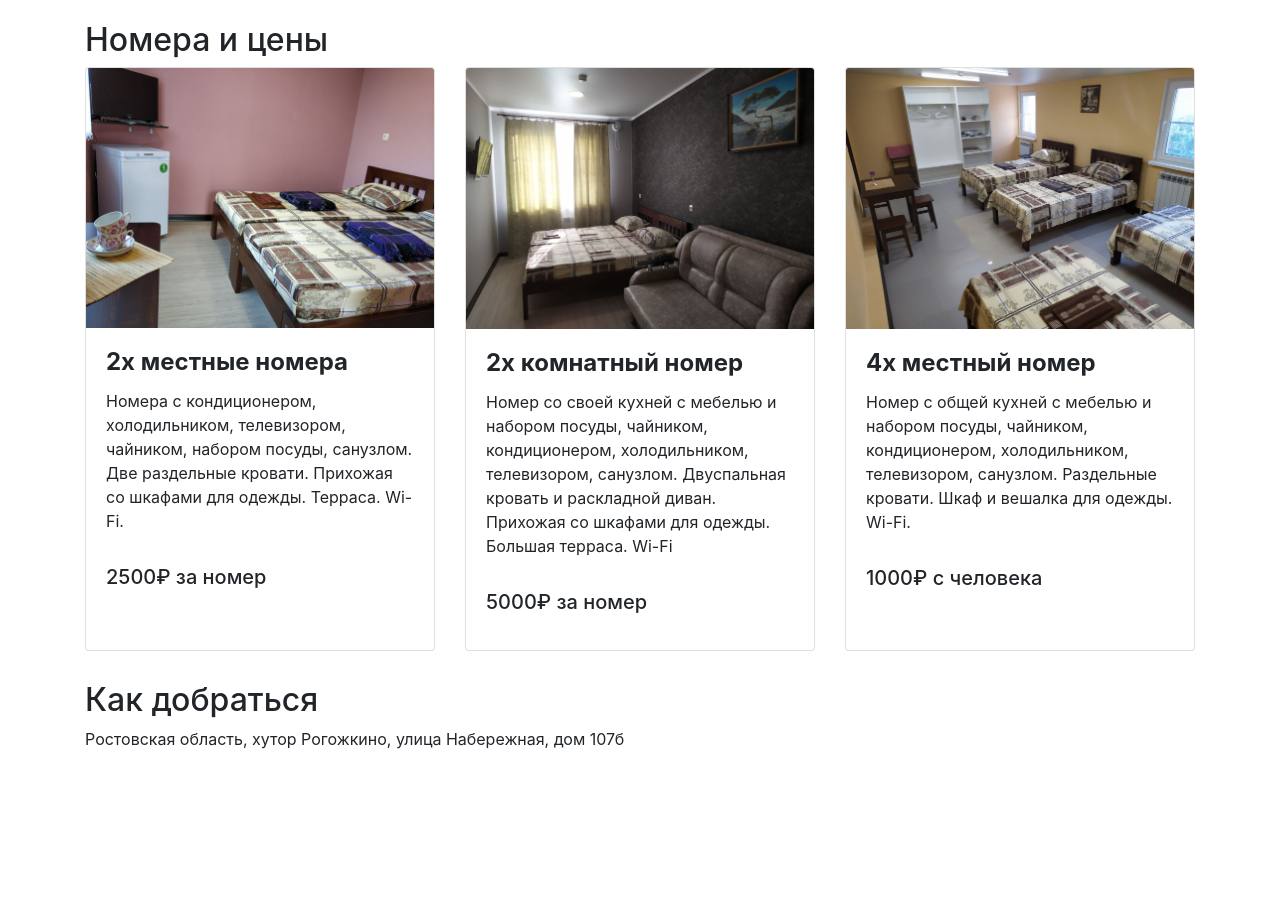
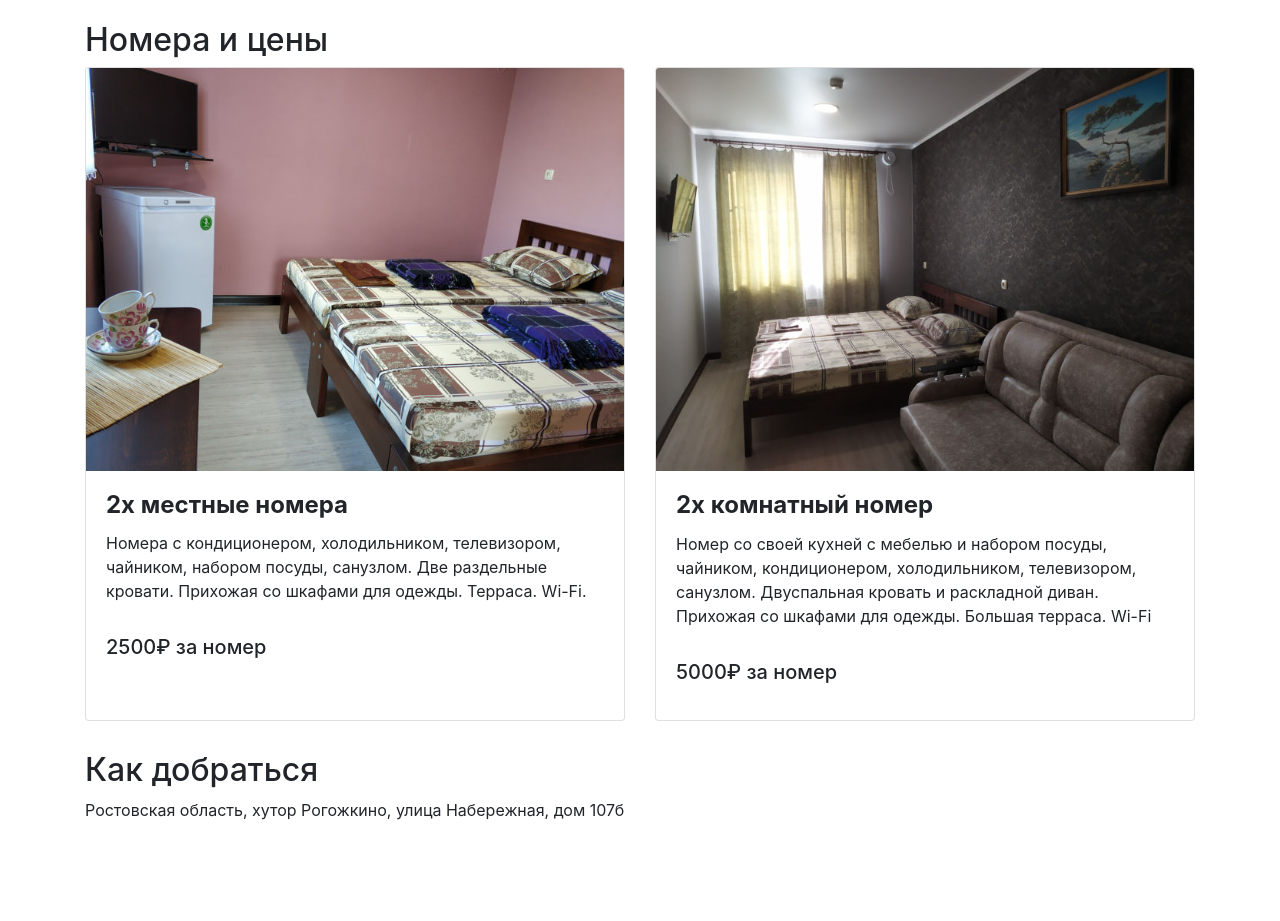
Before and after one commit to deltadona/DeltaDona.ru, a plain HTML site: page index.html in a window 1280 px wide. Shown: the part 1594-2515 px from the top of the page. Drawn offline with nearby package versions, Linux system fonts and the light colour scheme; some packages are replaced by stand-ins of ours; a script that the page names is missing.

Commit message:
Removed 4-people room and resize other two blocks

```diff
--- a/index.html
+++ b/index.html
@@ -237,7 +237,7 @@
     </h2>
 
     <div class="row">
-      <div class="col-lg-4 col-sm-6 portfolio-item">
+      <div class="col-lg-6 col-sm-6 portfolio-item">
         <div class="card h-100">
           <a href="images/rooms/1.jpg" data-toggle="lightbox" data-gallery="rooms-gallery" data-title="2х местный номер - 2500₽ за номер" data-footer="Номер с кондиционером, холодильником и телевизором.">
             <img class="card-img-top" src="images/rooms/700x524/1.jpg" alt="">
@@ -259,7 +259,7 @@
           </div>
         </div>
       </div>
-      <div class="col-lg-4 col-sm-6 portfolio-item">
+      <div class="col-lg-6 col-sm-6 portfolio-item">
         <div class="card h-100">
           <a href="images/rooms/2.jpg" data-toggle="lightbox" data-gallery="rooms-gallery" data-title="2х комнатный номер - 5000₽ за номер" data-footer="Со своей кухней, кондиционером, холодильникоми телевизором.">
             <img class="card-img-top" src="images/rooms/700x524/2.jpg" alt="">
@@ -281,6 +281,7 @@
           </div>
         </div>
       </div>
+      <!--
       <div class="col-lg-4 col-sm-6 portfolio-item">
         <div class="card h-100">
             <a href="images/rooms/3.jpg" data-toggle="lightbox" data-gallery="rooms-gallery" data-title="2х и 4х местные номера - 1000₽ с человека" data-footer="С общей кухней, телевизаром и санузлом.">
@@ -303,6 +304,7 @@
           </div>
         </div>
       </div>
+       -->
     </div>
     <!-- /.row -->
 
```
